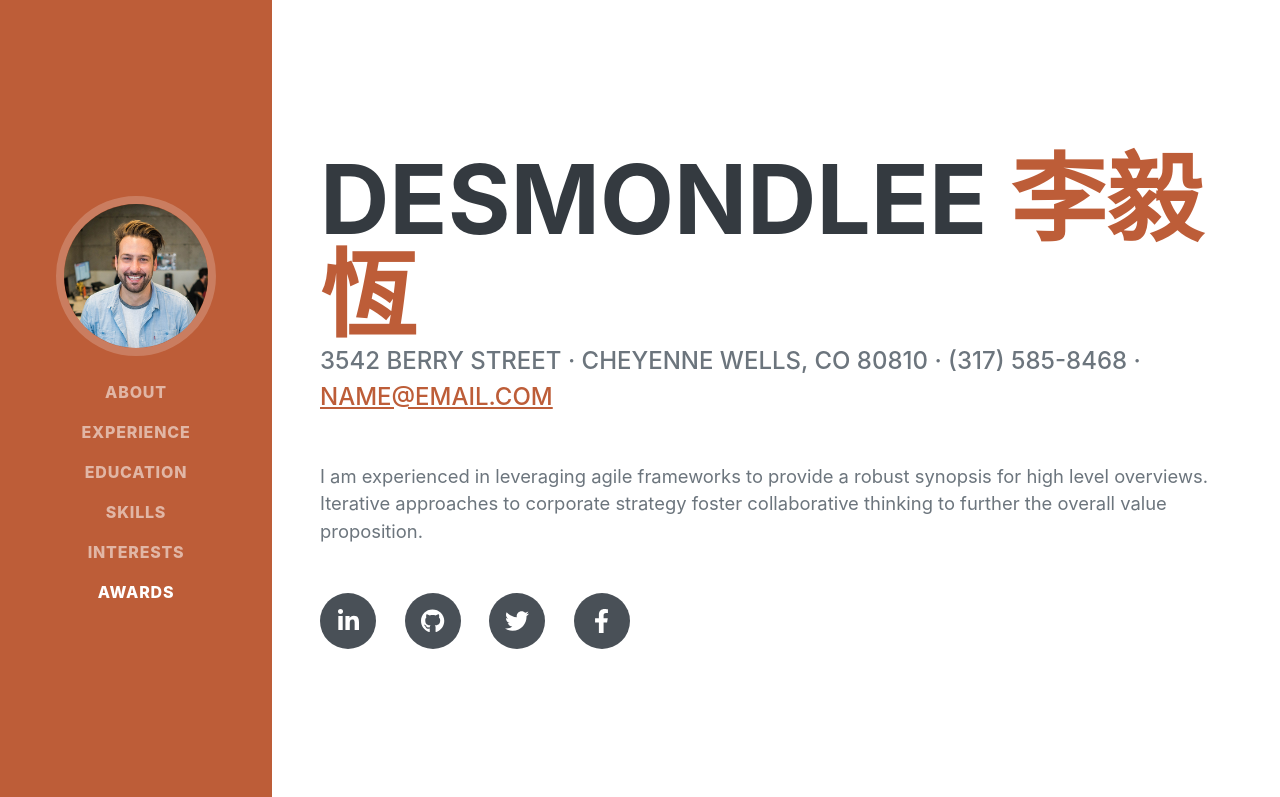
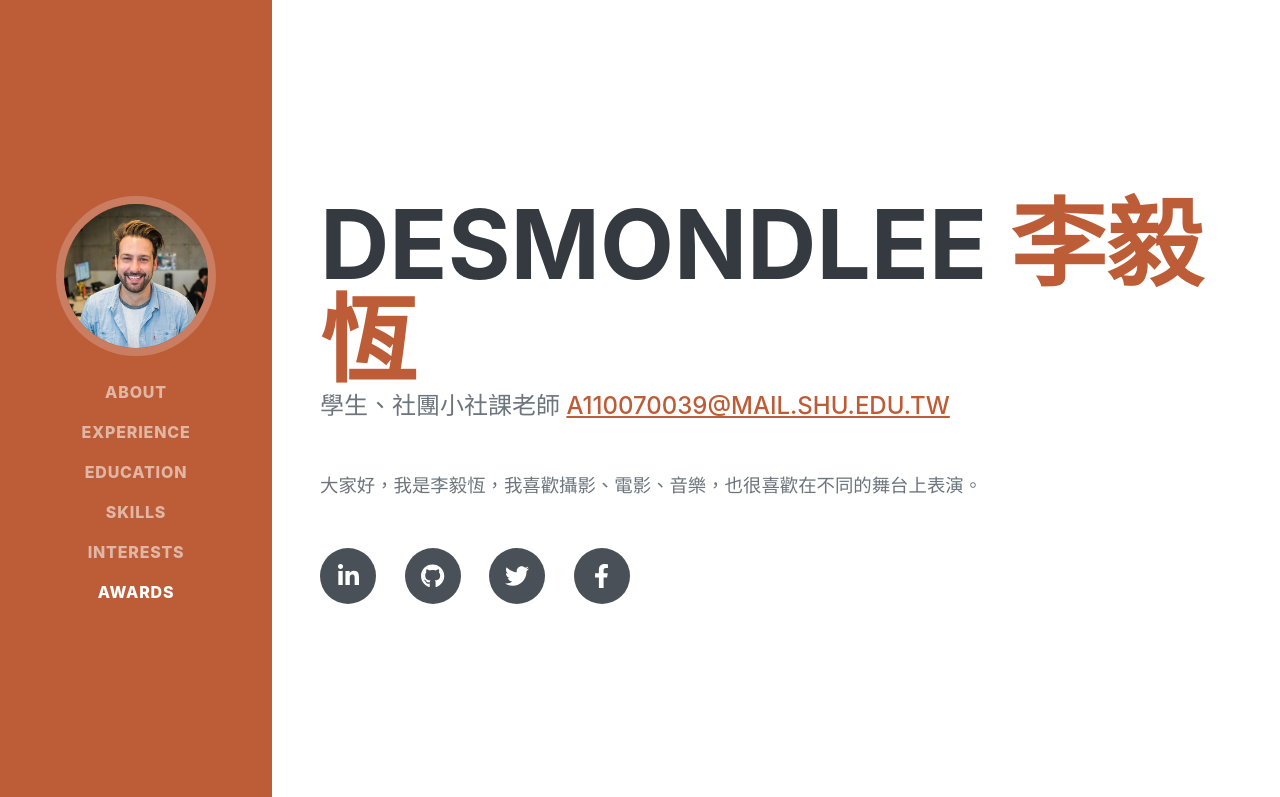
Before and after one commit to hanglnh/hanglnhclass.github.io, a plain HTML site: page index.html in a window 1280 px wide. Shown: the top 797 px of the page. Drawn offline with nearby package versions, Linux system fonts and the light colour scheme; a web font is replaced by a local one.

Commit message:
修改簡介、電郵

```diff
--- a/index.html
+++ b/index.html
@@ -44,10 +44,10 @@
                         <span class="text-primary">李毅恆</span>
                     </h1>
                     <div class="subheading mb-5">
-                        3542 Berry Street · Cheyenne Wells, CO 80810 · (317) 585-8468 ·
-                        <a href="mailto:name@email.com">name@email.com</a>
+                       學生、社團小社課老師
+                        <a href="mailto:a110070039@mail.shu.edu.tw">a110070039@mail.shu.edu.tw</a>
                     </div>
-                    <p class="lead mb-5">I am experienced in leveraging agile frameworks to provide a robust synopsis for high level overviews. Iterative approaches to corporate strategy foster collaborative thinking to further the overall value proposition.</p>
+                    <p class="lead mb-5">大家好，我是李毅恆，我喜歡攝影、電影、音樂，也很喜歡在不同的舞台上表演。</p>
                     <div class="social-icons">
                         <a class="social-icon" href="#!"><i class="fab fa-linkedin-in"></i></a>
                         <a class="social-icon" href="#!"><i class="fab fa-github"></i></a>
```
